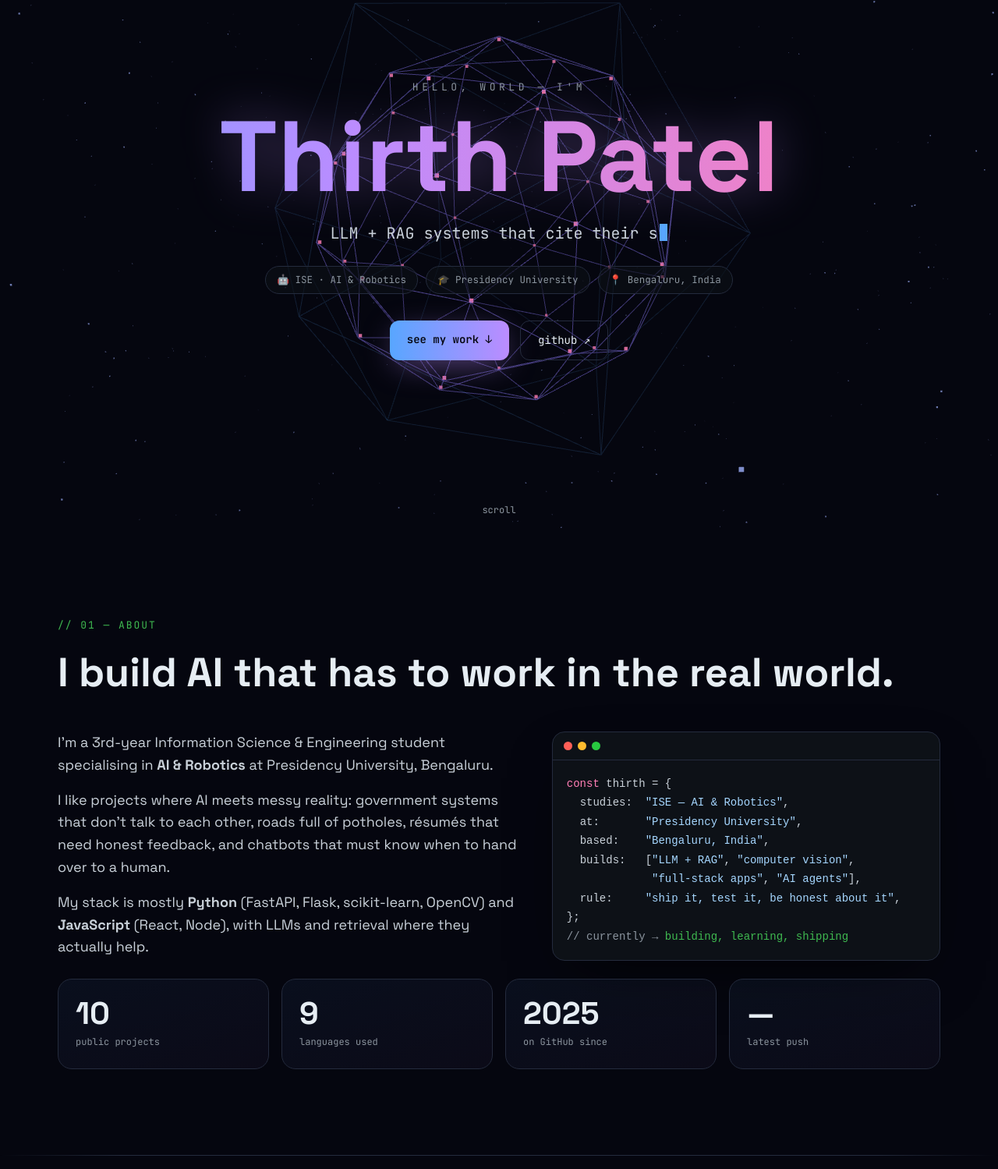
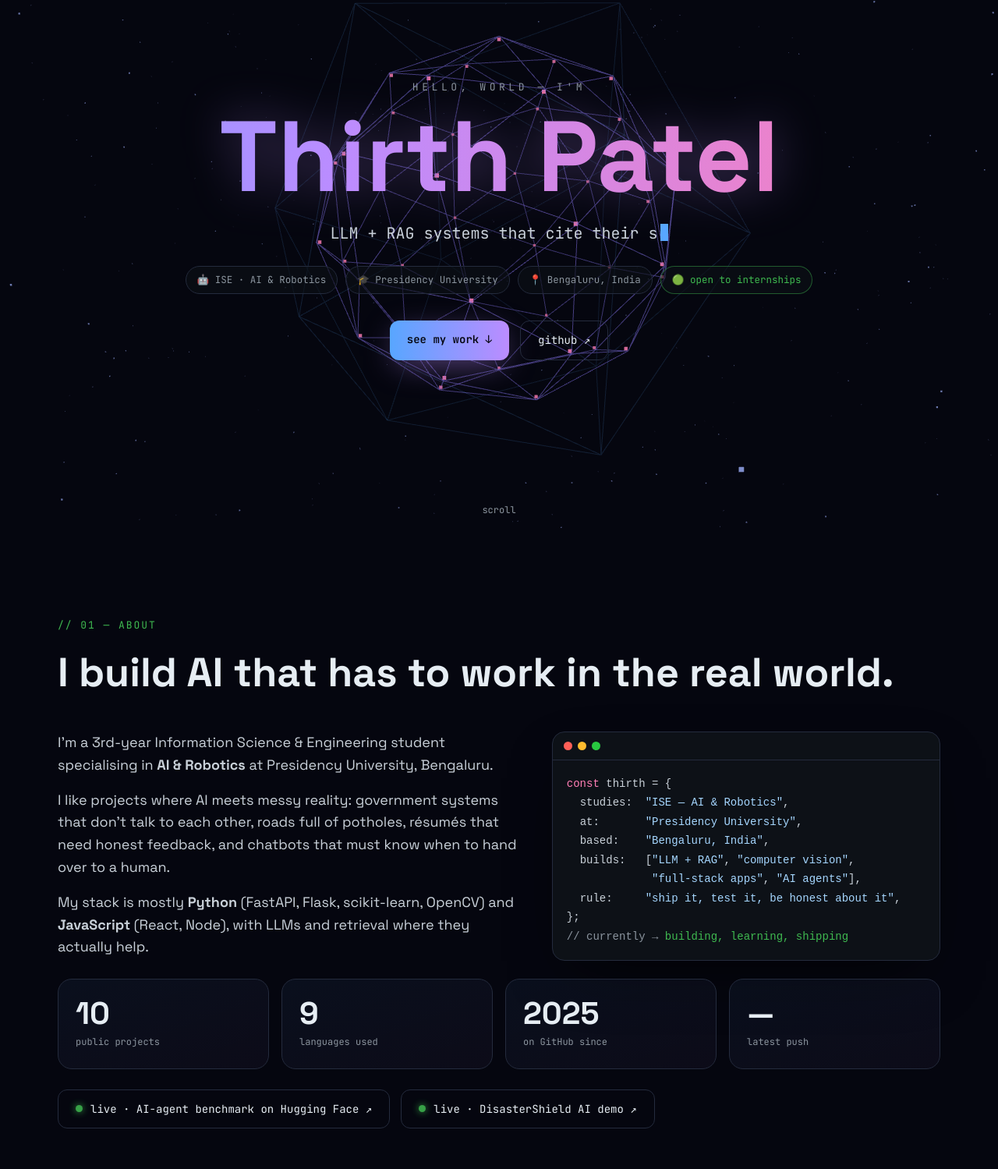
Before and after one commit to thirthpatel2-web/thirthpatel2-web.github.io, a plain HTML site: page index.html in a window 1280 px wide. Shown: the part 118-1617 px from the top of the page at 78% size. Drawn offline with nearby package versions, Linux system fonts and the light colour scheme; no server answers; animation ran at ten frames a second.

Commit message:
Open-to-internships pill and live demo links

```diff
--- a/index.html
+++ b/index.html
@@ -49,6 +49,10 @@
   .role .caret { display: inline-block; width: 10px; height: 1.1em; background: var(--blue); vertical-align: -3px; margin-left: 3px; animation: blink 1s steps(1) infinite; }
   @keyframes blink { 50% { opacity: 0; } }
   .where { margin-top: 26px; display: inline-flex; gap: 10px; flex-wrap: wrap; justify-content: center; }
+  .pill.open { color: var(--green); border-color: rgba(63,185,80,.45); }
+  .live { display: flex; gap: 14px; flex-wrap: wrap; margin-top: 26px; }
+  .live .btn { display: inline-flex; gap: 10px; align-items: center; }
+  .live .dot { width: 9px; height: 9px; border-radius: 50%; background: var(--green); box-shadow: 0 0 10px var(--green); animation: blink 1.6s ease-in-out infinite; }
   .pill { font-family: var(--mono); font-size: 12.5px; padding: 7px 14px; border-radius: 999px; border: 1px solid var(--line); background: rgba(13,17,23,.6); color: var(--muted); }
   .cta { margin-top: 34px; display: flex; gap: 14px; justify-content: center; pointer-events: auto; flex-wrap: wrap; }
   .btn { font-family: var(--mono); font-size: 14px; padding: 13px 22px; border-radius: 12px; border: 1px solid var(--line); transition: .25s; }
@@ -132,6 +136,7 @@
       <span class="pill">🤖 ISE · AI &amp; Robotics</span>
       <span class="pill">🎓 Presidency University</span>
       <span class="pill">📍 Bengaluru, India</span>
+      <span class="pill open">🟢 open to internships</span>
     </div>
     <div class="cta">
       <a class="btn primary" href="#work">see my work ↓</a>
@@ -168,6 +173,10 @@
     <div class="stat"><b data-k="langs">9</b><span>languages used</span></div>
     <div class="stat"><b data-k="since">2025</b><span>on GitHub since</span></div>
     <div class="stat"><b data-k="latest">—</b><span>latest push</span></div>
+  </div>
+  <div class="live reveal">
+    <a class="btn" href="https://huggingface.co/spaces/ThirthPatel/cascade-failure-env" target="_blank" rel="noopener"><span class="dot"></span>live · AI-agent benchmark on Hugging Face ↗</a>
+    <a class="btn" href="https://thirthpatel2-web.github.io/disastershield-ai/" target="_blank" rel="noopener"><span class="dot"></span>live · DisasterShield AI demo ↗</a>
   </div>
 </section>
 
```
